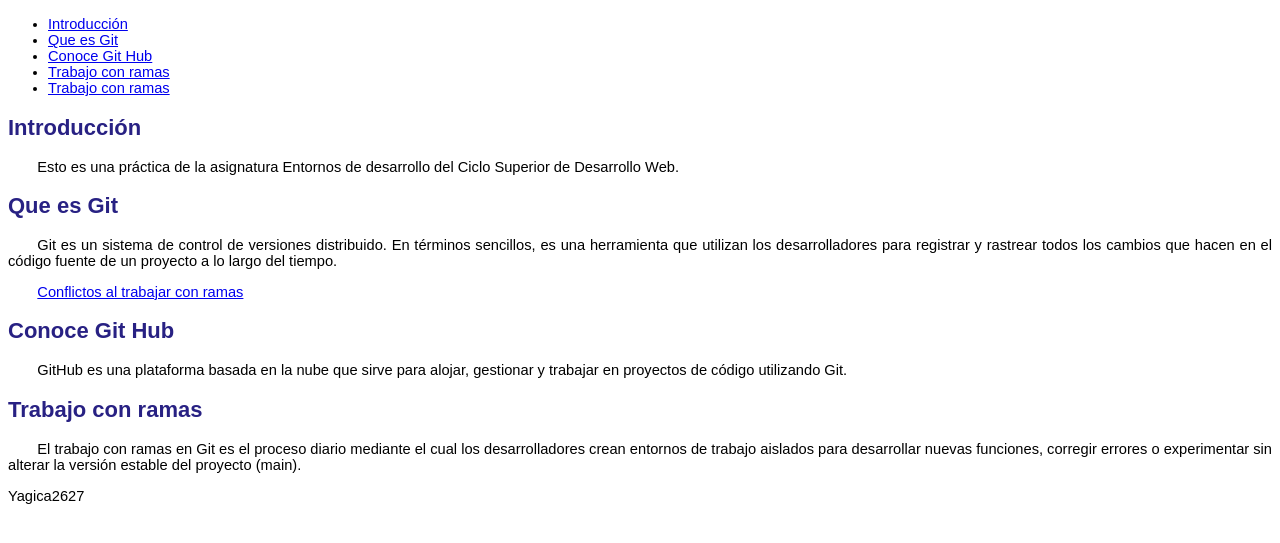
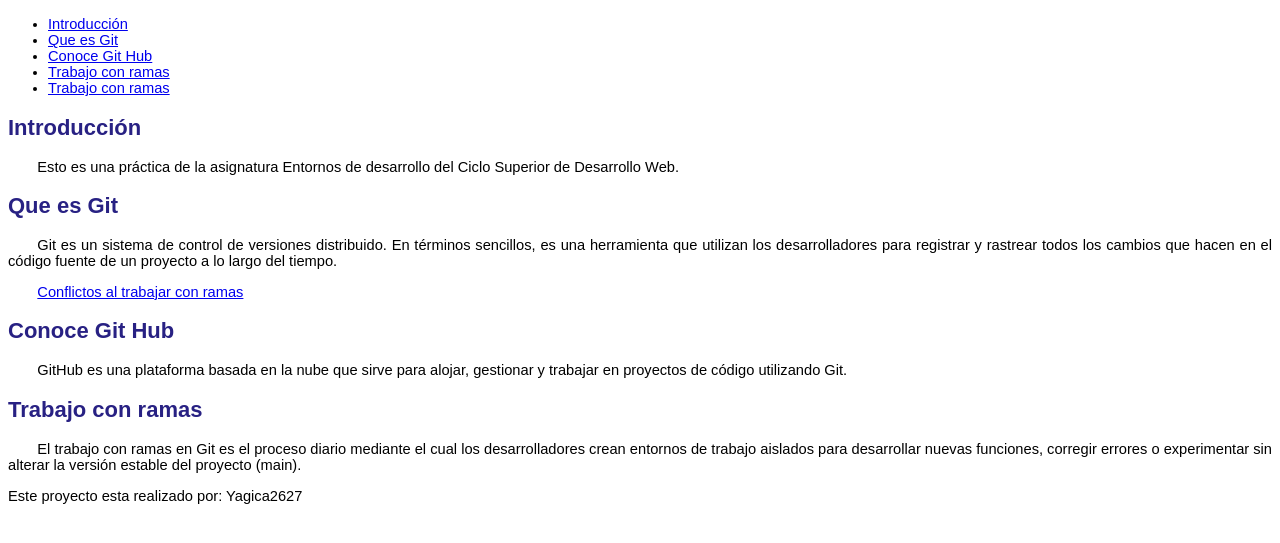
Before and after one commit to YaizaGigante/Proyecto-Web-yagica2627, a plain HTML site: page index.html in a window 1280 px wide. Shown: the part 57-600 px from the top of the page. Drawn offline with Linux system fonts and the light colour scheme.

Commit message:
Modificación del footer del Index

```diff
--- a/index.html
+++ b/index.html
@@ -35,6 +35,6 @@
                 <p>El trabajo con ramas en Git es el proceso diario mediante el cual los desarrolladores crean entornos de trabajo aislados para desarrollar nuevas funciones, corregir errores o experimentar sin alterar la versión estable del proyecto (main).</p>
             </section>
         </main>
-        <footer>Yagica2627</footer>
+        <footer>Este proyecto esta realizado por: Yagica2627</footer>
     </body>
 </html>
```
